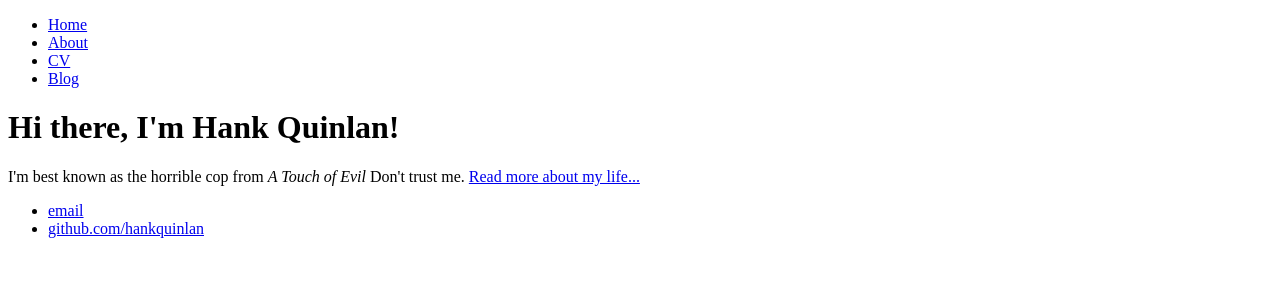
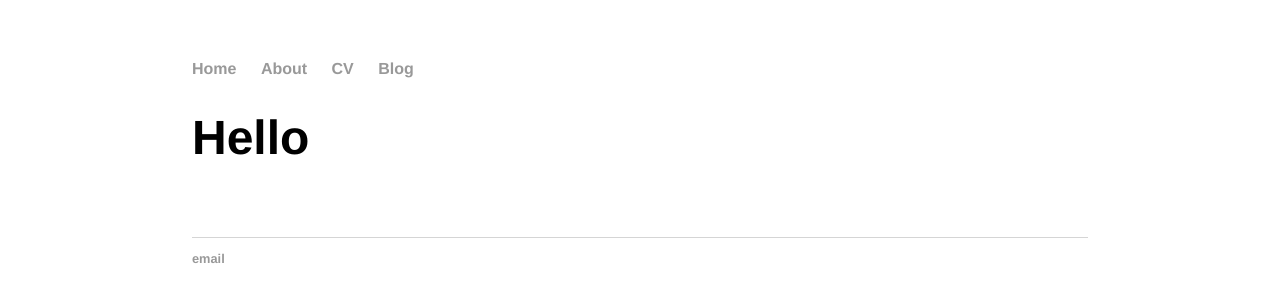
Before and after one commit to saud-aslam/earbuds.github.io, a plain HTML site: page index.html in a window 1280 px wide. Drawn offline with Linux system fonts and the light colour scheme; files that its build step writes are made by us from their sources.

Commit message:
Update index.html

```diff
--- a/index.html
+++ b/index.html
@@ -1,7 +1,10 @@
 <!DOCTYPE html>
 <html>
 	<head>
-		<title>Hank Quinlan, Horrible Cop</title>
+		<title>3 in 1 earbuds</title>
+
+	<!-- link to main stylesheet -->
+		<link rel="stylesheet" type="text/css" href="/css/main.css">
 	</head>
 	<body>
 		<nav>
@@ -14,14 +17,12 @@
 		</nav>
 		<div class="container">
     		<div class="blurb">
-        		<h1>Hi there, I'm Hank Quinlan!</h1>
-				<p>I'm best known as the horrible cop from <em>A Touch of Evil</em> Don't trust me. <a href="/about">Read more about my life...</a></p>
+        		<h1>Hello</a></p>
     		</div><!-- /.blurb -->
 		</div><!-- /.container -->
 		<footer>
     		<ul>
-        		<li><a href="mailto:hankquinlanhub@gmail.com">email</a></li>
-        		<li><a href="https://github.com/hankquinlan">github.com/hankquinlan</a></li>
+        		<li><a href="mailto:saudaslam93@gmail.com">email</a></li>
 			</ul>
 		</footer>
 	</body>
```
